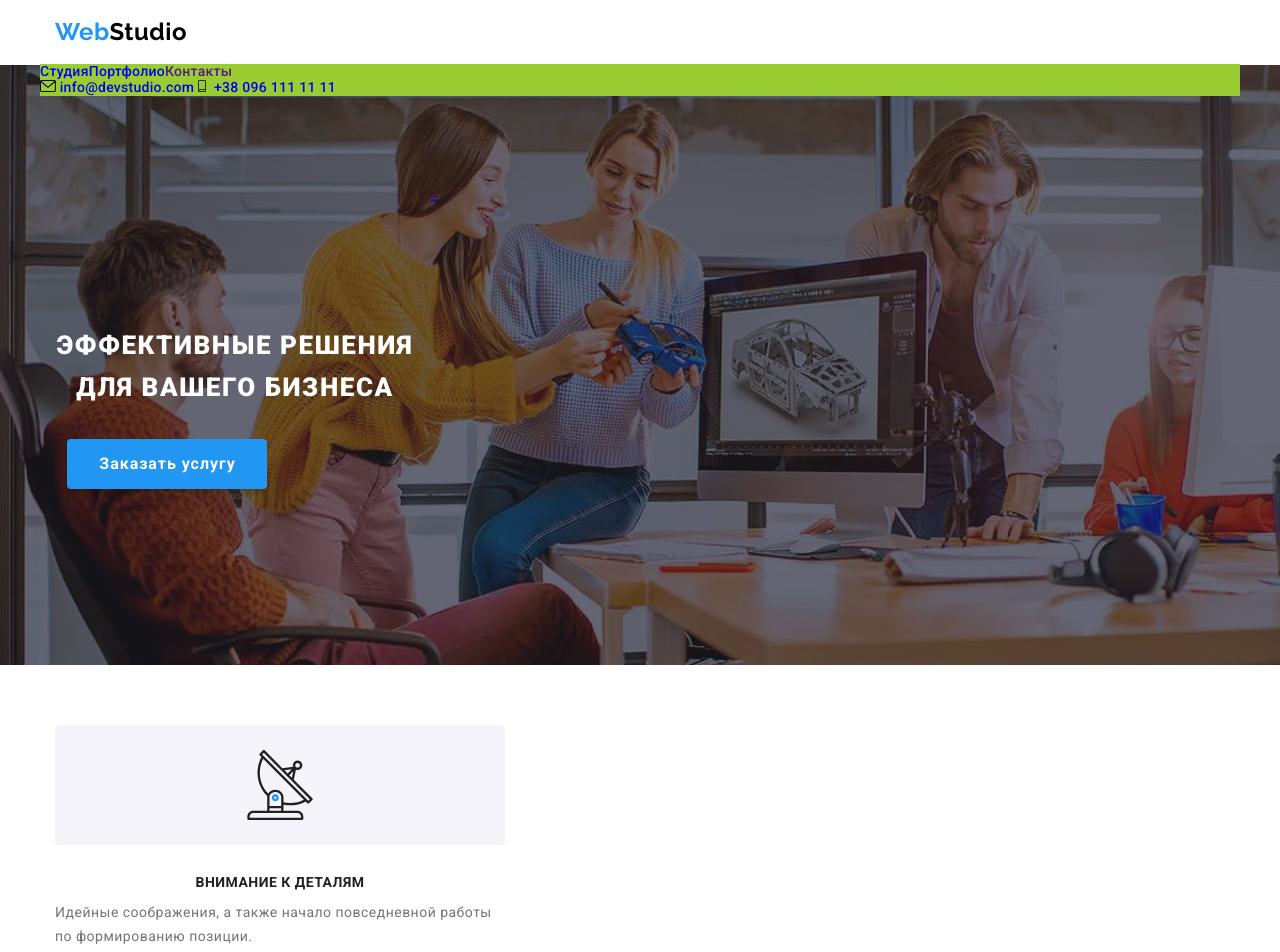
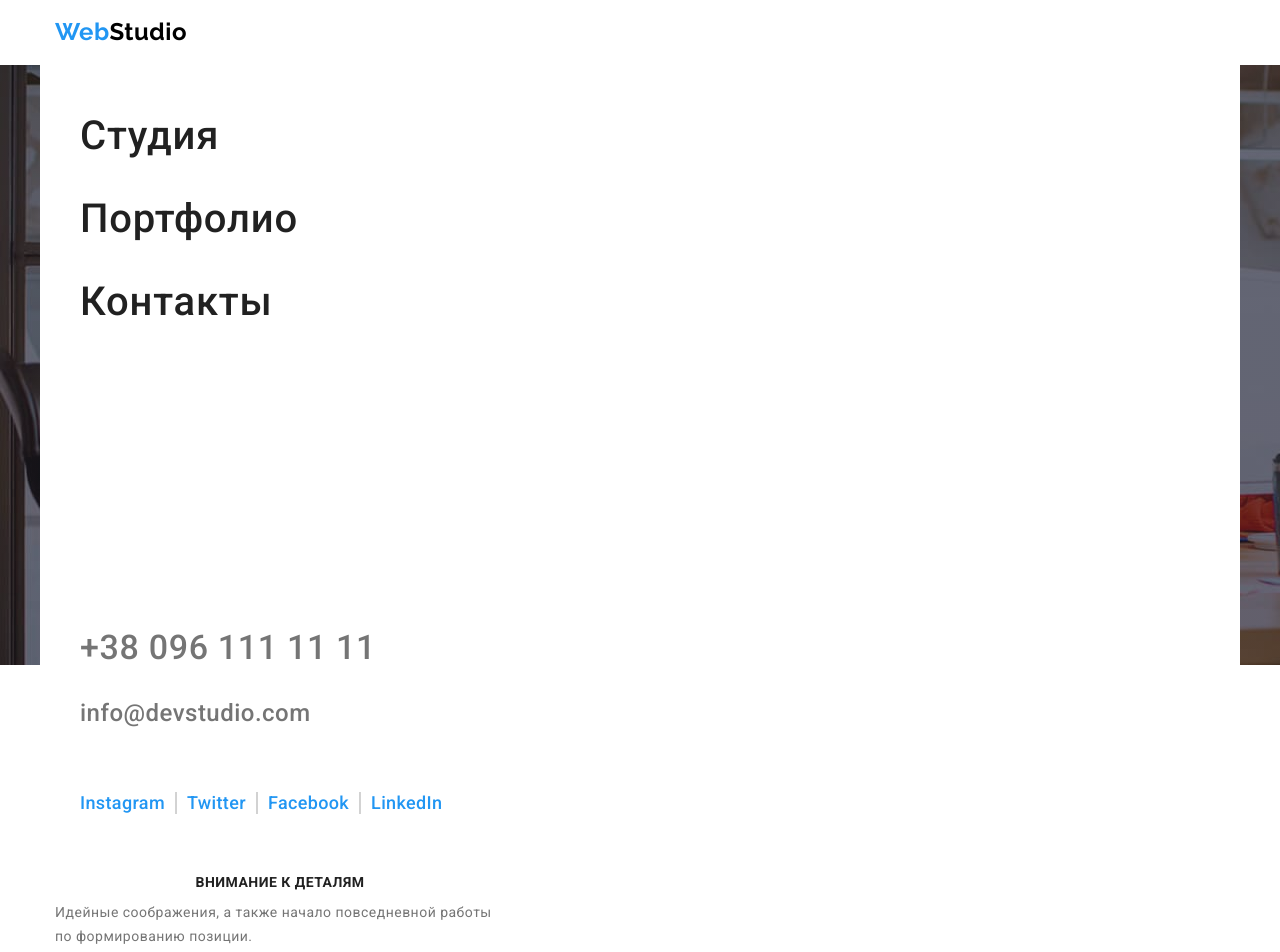
Before and after one commit to HlibTrebin/webstudio, a plain HTML site: page index.html in a window 1280 px wide. Shown: the top 952 px of the page. Drawn offline with nearby package versions, Linux system fonts and the light colour scheme.

Commit message:
adaptive update

```diff
--- a/index.html
+++ b/index.html
@@ -56,8 +56,8 @@ referrerpolicy="no-referrer"
               </svg>
               info@devstudio.com</a
             >
-          </li class="contact__list">
-          <li>
+          </li>
+          <li class="contact__list">
             <a class="contact__link" href="tel:+380961111111">
               <svg class="contact__icon" width="16" height="12">
                 <use href="../images/icons.svg#icon-smartphone"></use>
@@ -65,6 +65,12 @@ referrerpolicy="no-referrer"
               +38 096 111 11 11
             </a>
           </li>
+          </ul>
+          <ul class="menu-social">
+            <li class="menu-social__item"><a href="https://www.instagram.com" target="_blank">Instagram</a></li>
+            <li class="menu-social__item"><a href="https://www.twitter.com" target="_blank">Twitter</a></li>
+            <li class="menu-social__item"><a href="https://www.facebook.com" target="_blank">Facebook</a></li>
+            <li class="menu-social__item"><a href="https://www.linkedin.com" target="_blank">LinkedIn</a></li>
           </ul>
         </div>
       </div>
--- a/sass/layout/_header.scss
+++ b/sass/layout/_header.scss
@@ -17,27 +17,51 @@
   left: 0;
   width: 100%;
 
-  background-color: yellowgreen;
+  padding: 48px 40px 48px 40px;
+
+  background-color: var(--primary-color-white);
   &.is-closed {
     display: none;
   }
+  & nav {
+    margin-bottom: 302px;
+
+    width: 100%;
   }
-// .nav {
+  & .contact {
+    display: flex;
+    flex-direction: column-reverse;
+    align-items: flex-start;
+    margin-bottom: 64px;
+  }
+}
+
+.nav {
+  display: flex;
+  flex-direction: column;
+  align-items: flex-start;
   //   margin-top: 0px;
   //   margin-bottom: 0px;
+  //   padding-left: 0px;
+  //   width: 294px;
+  &__list {
+    margin-bottom: 35.71px;
 
-//   padding-left: 0px;
+    font-weight: 500;
+    font-size: 40px;
+    line-height: 1.18;
+    text-align: center;
+    letter-spacing: 0.02em;
 
-//   width: 294px;
+    color: #212121;
 
-//   &__list {
-//     margin-right: 50px;
-
-//     color: var(--primary-color-black);
-//   }
-//   &:last-child {
-//     margin-right: 0px;
-//   }
+    &:last-child {
+      margin-bottom: 0px;
+    }
+  }
+  // &:last-child {
+  //   margin-bottom: 0px;
+  // }
   //   &__link {
   //     position: relative;
 
@@ -67,7 +91,7 @@
   //     opacity: 1;
   //     transform: scaleX(1);
   //   }
-// }
+}
 // .nav__link--active::after {
 //   content: "";
 
@@ -85,8 +109,24 @@
 //   transform: scaleX(1);
 // }
 
-// .contact {
+.contact {
   //   margin-left: auto;
+  &__list {
+    font-weight: 500;
+    letter-spacing: 0.02em;
+
+    line-height: 1.18;
+
+    color: #757575;
+
+    &:first-child {
+      font-size: 24px;
+    }
+    &:last-child {
+      margin-bottom: 32px;
+      font-size: 34px;
+    }
+  }
   //   &__link {
   //     display: flex;
   //     align-items: center;
@@ -97,12 +137,13 @@
   //     margin-right: 0px;
   //     margin-left: 30px;
   //   }
-//   &__icon {
+  &__icon {
+    display: none;
     //     margin-right: 10px;
 
     //     fill: currentColor;
-//   }
-// }
+  }
+}
 
 .nav,
 .contact {
@@ -116,7 +157,7 @@
   &__link {
     // padding-top: 32px;
     // padding-bottom: 32px;
-
+    color: inherit;
     transition: color 250ms cubic-bezier(0.4, 0, 0.2, 1);
 
     &:hover,
@@ -125,3 +166,37 @@
     }
   }
 }
+
+.menu-social {
+  display: flex;
+
+  font-weight: 500;
+  font-size: 18px;
+  line-height: 1.22;
+
+  letter-spacing: 0.02em;
+
+  color: var(--primary-color-blue);
+
+  &__item {
+    padding: 0px 10px;
+    border: 1px solid;
+    border-top: 0px;
+    border-bottom: 0px;
+    border-color: rgba(33, 33, 33, 0.2);
+
+    &:first-child {
+      padding-left: 0px;
+      border-left: 0px;
+    }
+    &:last-child {
+      padding-right: 0px;
+      border-right: 0px;
+    }
+  }
+
+  & a {
+    color: inherit;
+    text-decoration: none;
+  }
+}
```
Also changed, not shown: css/main.css, css/main.min.css, 2 other files. Lines whose indentation alone changed are shown as unchanged.
